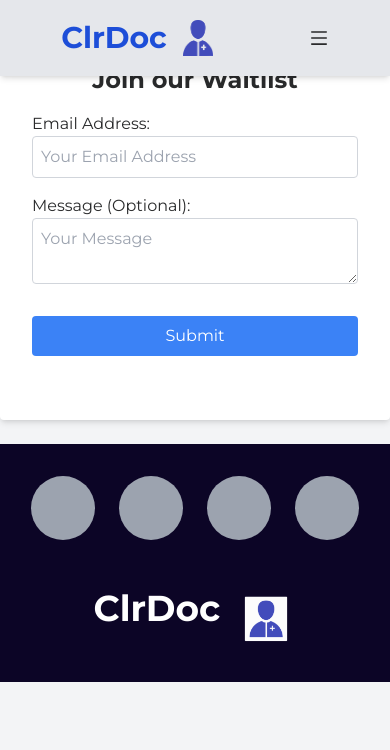
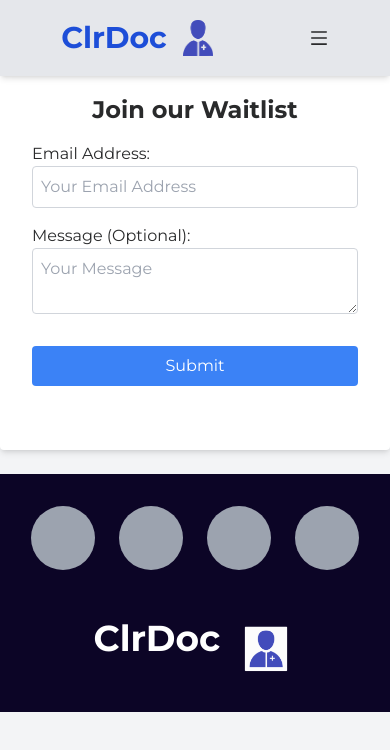
Before and after one commit to HunterKnott/clrdoc, a Next.js app: page /contact in a window 390 px wide. Shown: the top 750 px of the page. Built offline with nearby package versions, Linux system fonts and the light colour scheme; no server answers.

Commit message:
Fixed contact form margins for mobile

```diff
--- a/app/contact/page.jsx
+++ b/app/contact/page.jsx
@@ -58,7 +58,7 @@ export default function Page() {
     return (
         <main className="flex min-h-screen flex-col gap-6 items-center bg-gray-100">
             <Navbar options={["App", "About", "Contact"]}/>
-            <div className="flex flex-col items-center bg-white px-8 py-16 rounded shadow-md w-full max-w-lg md:mt-[96px]">
+            <div className="flex flex-col items-center bg-white px-8 py-16 rounded shadow-md w-full max-w-lg mt-[30px] md:mt-[96px]">
                 <h1 className="text-2xl font-bold mb-4">Join our Waitlist</h1>
                 <form ref={form} className="w-full flex flex-col gap-4" onSubmit={handleSubmitClick}>
                     {/* <label className="flex flex-col">
```
